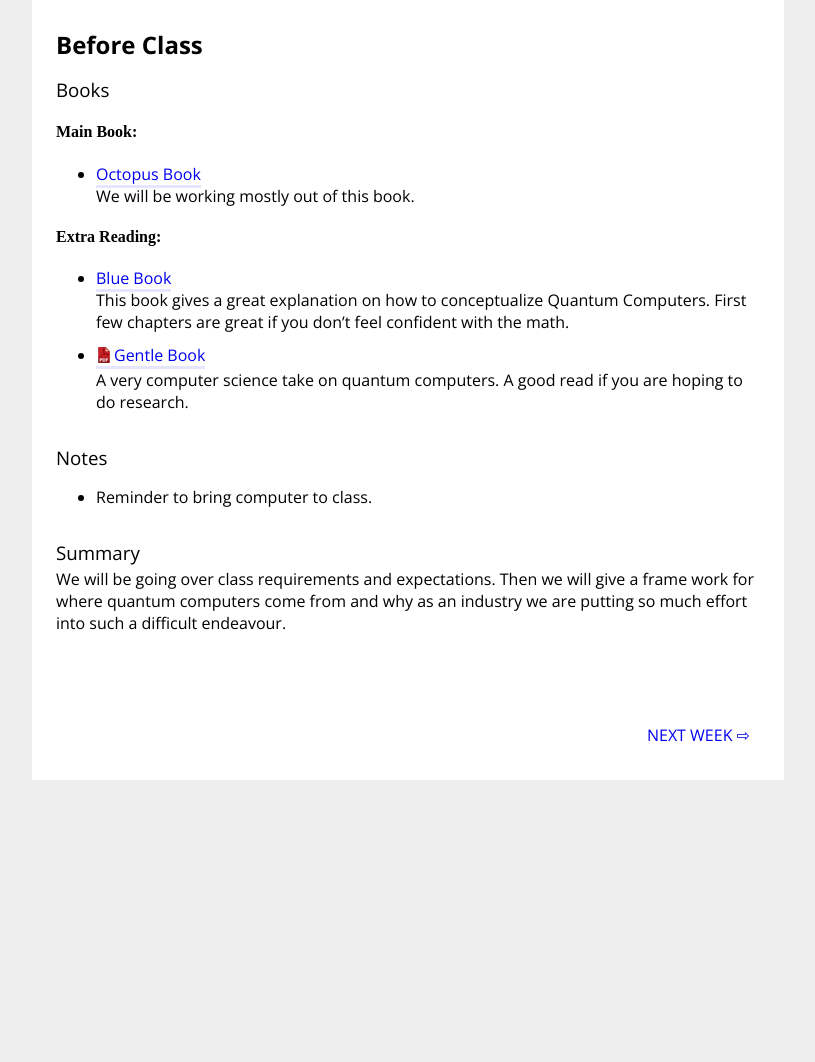
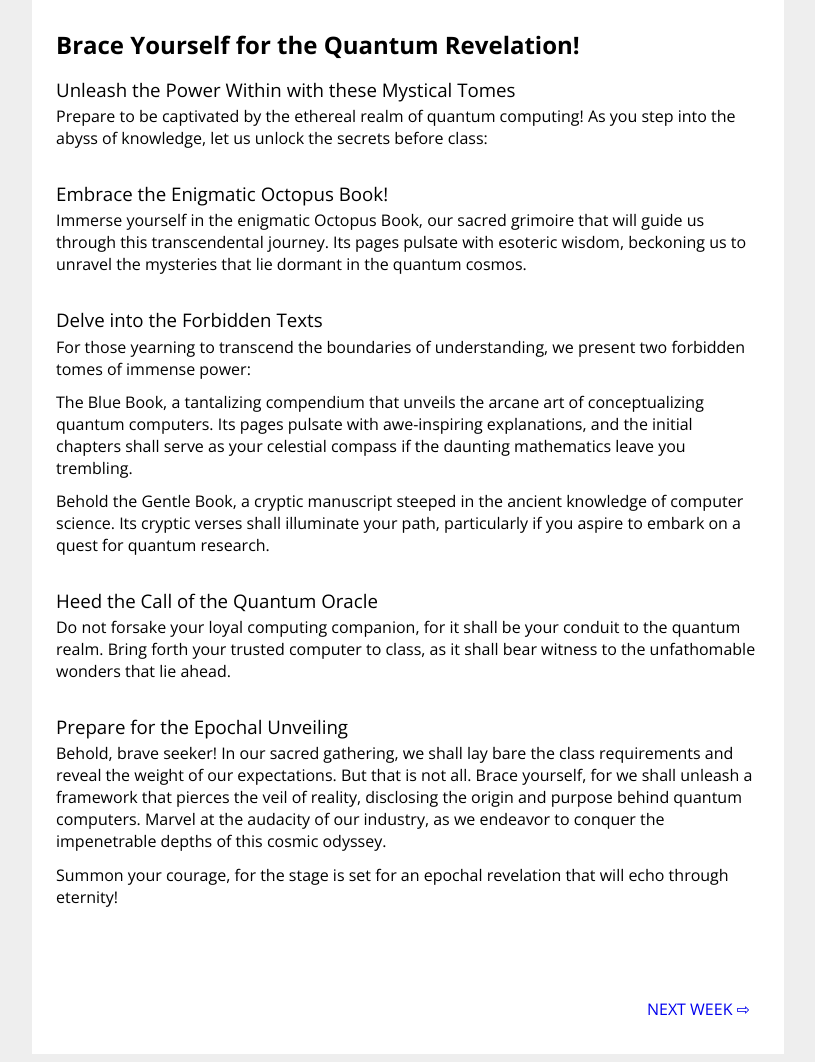
Before and after one commit to thequantumturtle/2023-GenerativeAIForQuantum, a Jekyll site: the page built from _syllabus/1-Introduction.md, in a window 1280 px wide, cut to the strip 412-1474 px from the top of the page. Shown: the whole strip, without its empty margins (232-1047 px from the left). Built offline with Jekyll 4.4.1, drawn with Linux system fonts in a browser that asks for light colours; before the commit the page ends 1200 px from its top, so only the background shows below that.

Commit message:
Update 1-Introduction.md

```diff
--- a/_syllabus/1-Introduction.md
+++ b/_syllabus/1-Introduction.md
@@ -3,25 +3,27 @@ week: 1
 day: May 16
 title: Introduction
 # tags: [hello]
-image: books_corner.jpg
+image: nightcafe_intro1.jpg
 ---
 
+## Brace Yourself for the Quantum Revelation!
+### Unleash the Power Within with these Mystical Tomes
+Prepare to be captivated by the ethereal realm of quantum computing! As you step into the abyss of knowledge, let us unlock the secrets before class:
 
-## Before Class
+### Embrace the Enigmatic Octopus Book!
+Immerse yourself in the enigmatic Octopus Book, our sacred grimoire that will guide us through this transcendental journey. Its pages pulsate with esoteric wisdom, beckoning us to unravel the mysteries that lie dormant in the quantum cosmos.
 
-### Books
-#### Main Book:
-- [Octopus Book](https://www.amazon.com/Programming-Quantum-Computers-Essential-Algorithms/dp/1492039683)
-    We will be working mostly out of this book.
+### Delve into the Forbidden Texts
+For those yearning to transcend the boundaries of understanding, we present two forbidden tomes of immense power:
 
-#### Extra Reading:
-- [Blue Book](https://www.amazon.com/Quantum-Computing-Computer-Scientists-Yanofsky/dp/0521879965)
-    This book gives a great explanation on how to conceptualize Quantum Computers. First few chapters are great if you don't feel confident with the math.
-- [Gentle Book](http://mmrc.amss.cas.cn/tlb/201702/W020170224608150244118.pdf)
-    A very computer science take on quantum computers. A good read if you are hoping to do research.
+The Blue Book, a tantalizing compendium that unveils the arcane art of conceptualizing quantum computers. Its pages pulsate with awe-inspiring explanations, and the initial chapters shall serve as your celestial compass if the daunting mathematics leave you trembling.
 
-### Notes
-- Reminder to bring computer to class.
+Behold the Gentle Book, a cryptic manuscript steeped in the ancient knowledge of computer science. Its cryptic verses shall illuminate your path, particularly if you aspire to embark on a quest for quantum research.
 
-### Summary
-We will be going over class requirements and expectations. Then we will give a frame work for where quantum computers come from and why as an industry we are putting so much effort into such a difficult endeavour.
+### Heed the Call of the Quantum Oracle
+Do not forsake your loyal computing companion, for it shall be your conduit to the quantum realm. Bring forth your trusted computer to class, as it shall bear witness to the unfathomable wonders that lie ahead.
+
+### Prepare for the Epochal Unveiling
+Behold, brave seeker! In our sacred gathering, we shall lay bare the class requirements and reveal the weight of our expectations. But that is not all. Brace yourself, for we shall unleash a framework that pierces the veil of reality, disclosing the origin and purpose behind quantum computers. Marvel at the audacity of our industry, as we endeavor to conquer the impenetrable depths of this cosmic odyssey.
+
+Summon your courage, for the stage is set for an epochal revelation that will echo through eternity!
```
